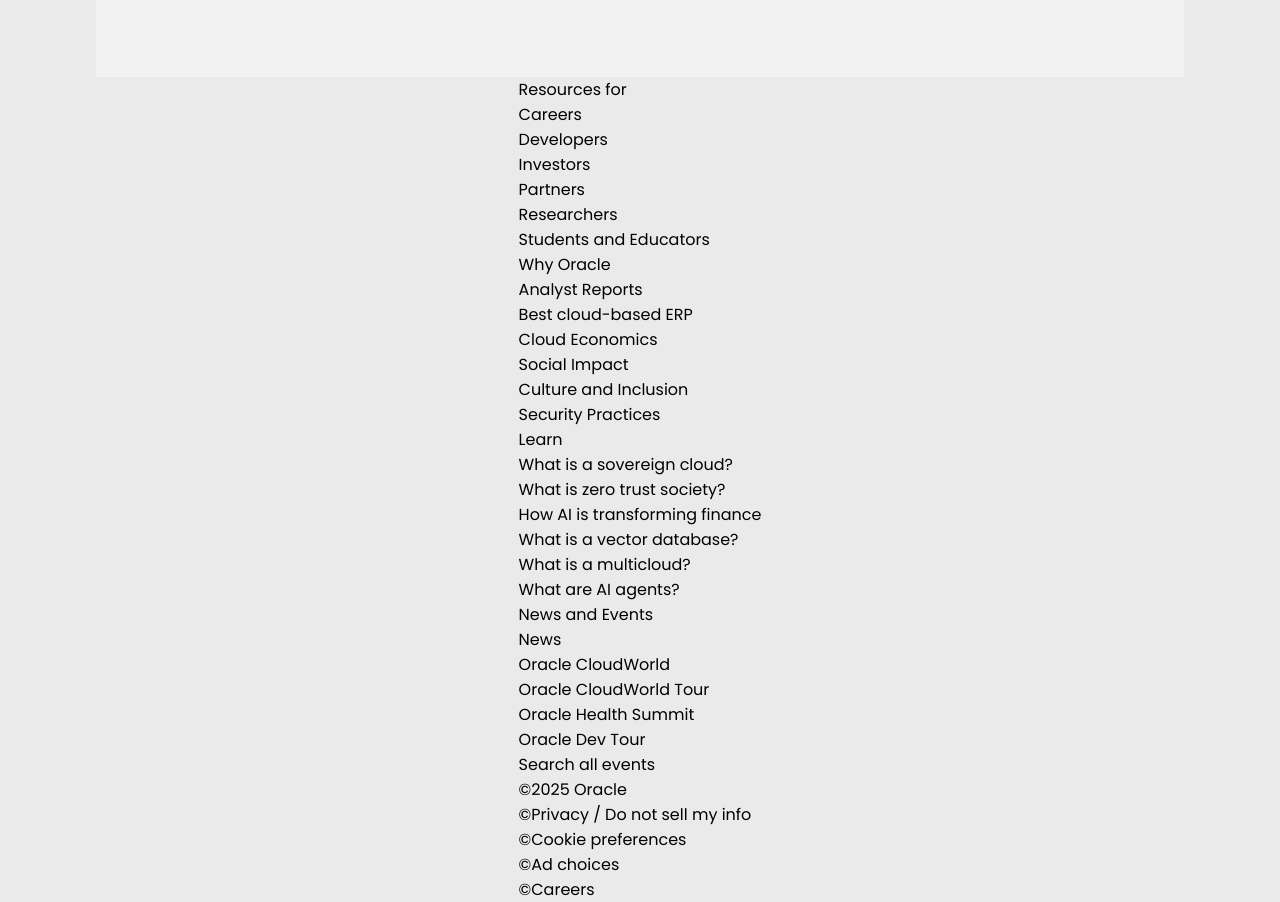
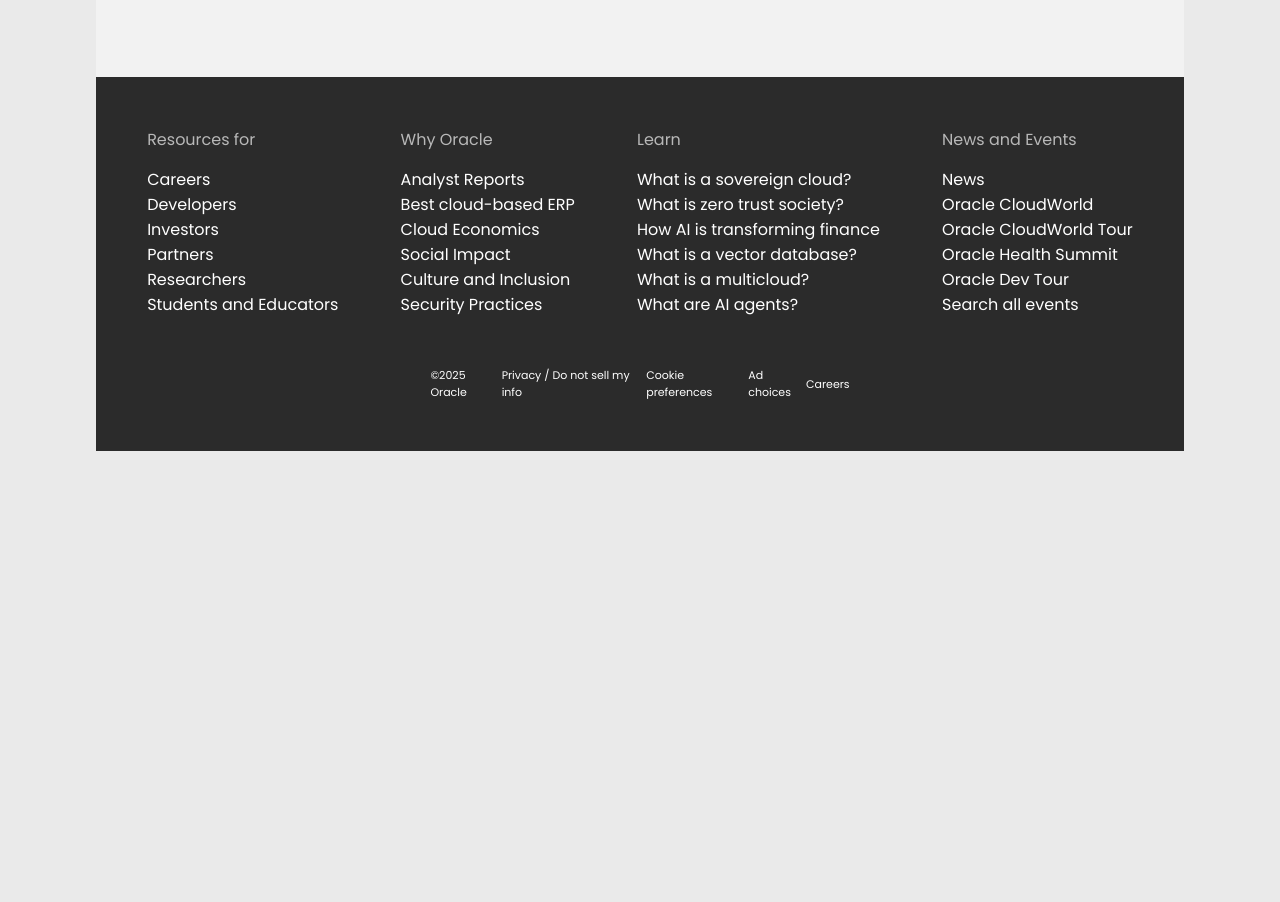
Before and after one commit to Robert076/oracle-clone, a plain HTML site: page index.html in a window 1280 px wide. Shown: the part 1080-1982 px from the top of the page. After the commit the page ends 1531 px from the top, so only its background shows below. Drawn offline with Linux system fonts and the light colour scheme.

Commit message:
feat: footer

```diff
--- a/index.html
+++ b/index.html
@@ -105,6 +105,7 @@
     </div>
 
     <div class="footer">
+        <div class="footer-top">
             <div class="resources">
                 <p>Resources for</p>
                 <p>Careers</p>
@@ -141,12 +142,13 @@
                 <p>Oracle Dev Tour</p>
                 <p>Search all events</p>
             </div>
+        </div>
         <div class="copyright">
-            <p>&copy;2025 Oracle</p>
-            <p>&copy;Privacy / Do not sell my info</p>
-            <p>&copy;Cookie preferences</p>
-            <p>&copy;Ad choices</p>
-            <p>&copy;Careers</p>
+            <a href="#">&copy;2025 Oracle</a>
+            <a href="#">Privacy / Do not sell my info</a>
+            <a href="#">Cookie preferences</a>
+            <a href="#">Ad choices</a>
+            <a href="#">Careers</a>
         </div>
     </div>
 </body>
--- a/style.css
+++ b/style.css
@@ -284,3 +284,41 @@ body {
     margin-top: 15px;
     font-size: 15px;
 }
+
+.footer {
+    width: 85%;
+    background: rgb(43, 43, 43);
+    color: white;
+    display: flex;
+    box-sizing: border-box;
+    justify-content: center;
+    align-items: center;
+    flex-direction: column;
+    padding: 50px 20px;
+}
+
+.footer .footer-top {
+    width: 100%;
+    display: flex;
+    justify-content: space-around;
+    align-items: center;
+    margin-bottom: 50px;
+}
+
+.footer .footer-top div p:nth-child(1) {
+    color: rgb(184, 184, 184);
+    margin-bottom: 15px;
+}
+
+.footer .copyright {
+    display: flex;
+    width: 40%;
+    justify-content: space-around;
+    align-items: center;
+}
+
+.footer .copyright a {
+    text-decoration: none;
+    color: white;
+    font-size: 11px;
+}
```
Lines whose indentation alone changed are shown as unchanged.
